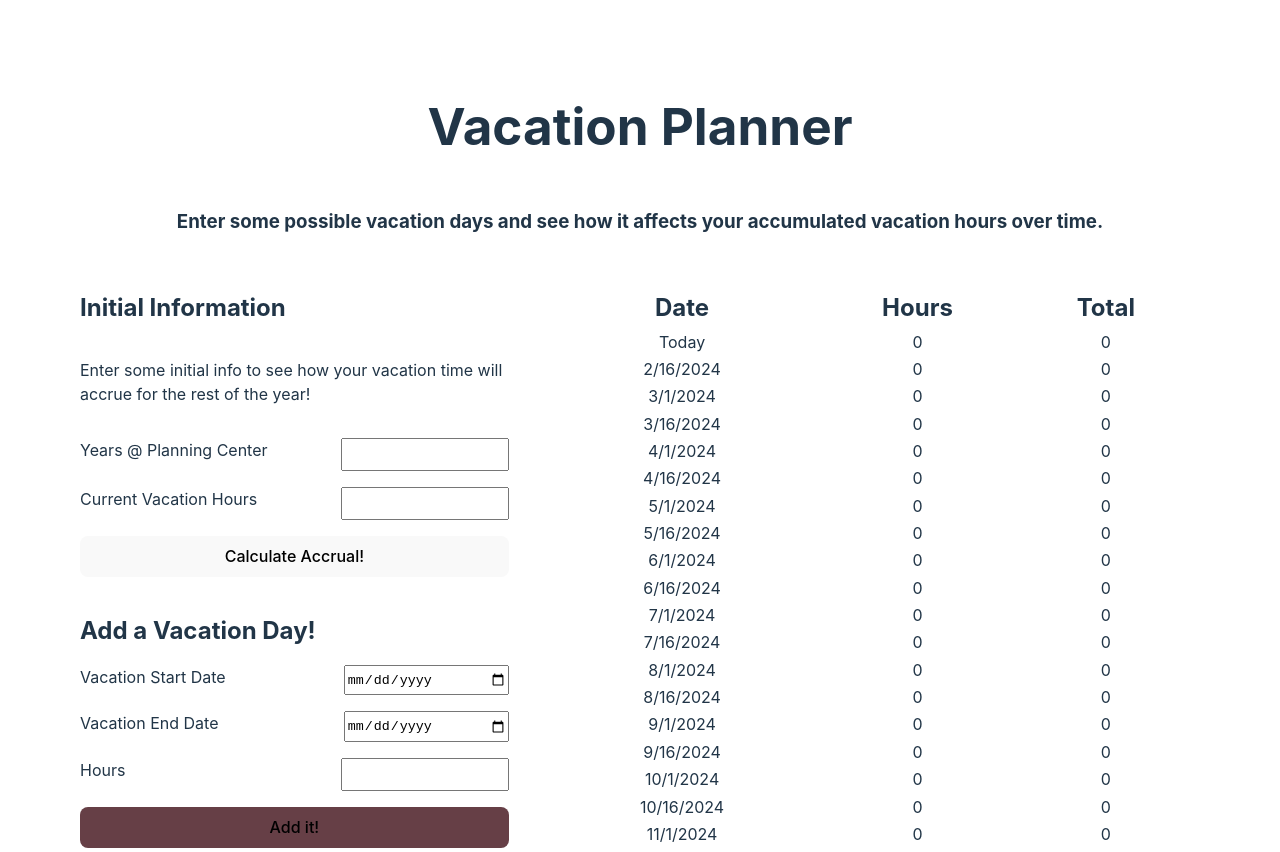
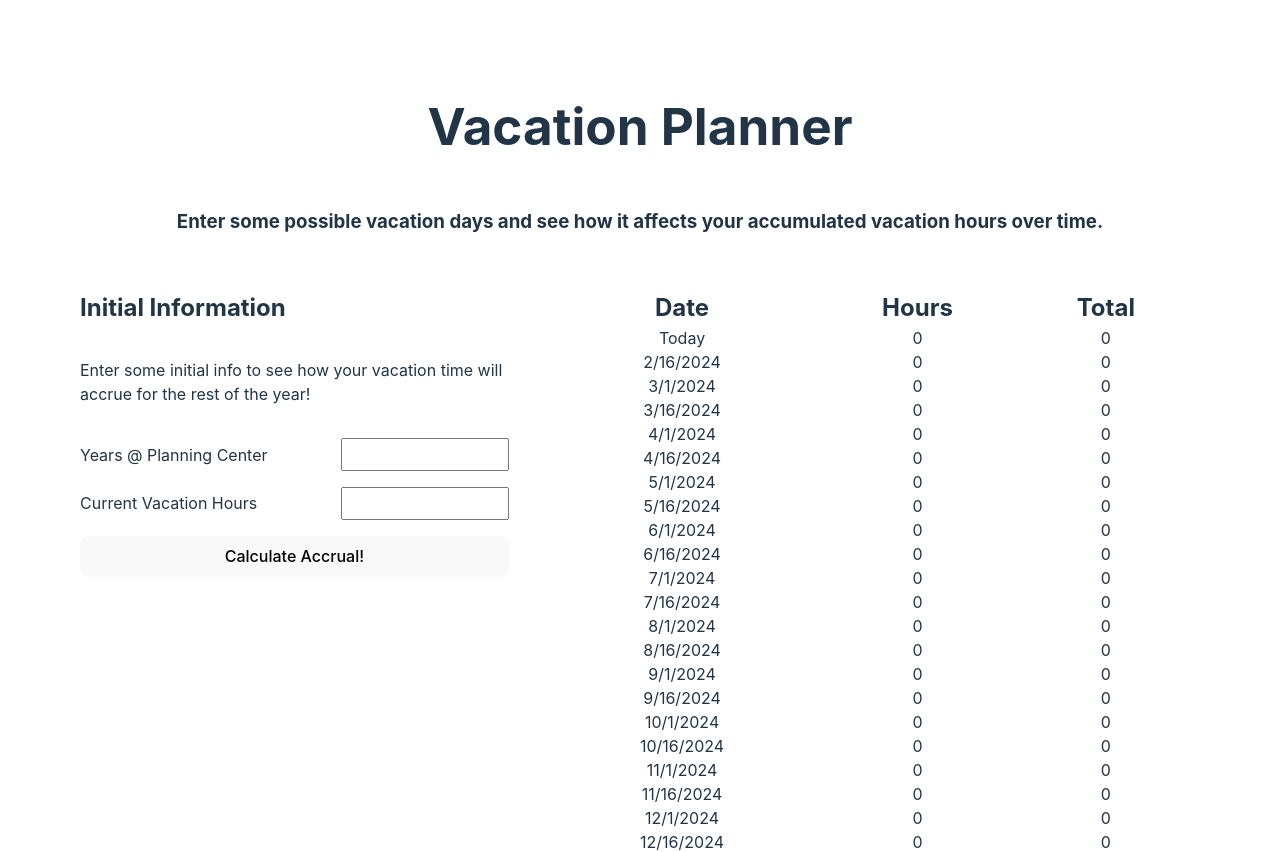
Before and after one commit to usborn116/pto-calculator, a React (Vite) app: page / in a window 1280 px wide. Shown: the top 852 px of the page. Built offline with nearby package versions, Linux system fonts and the light colour scheme.

Commit message:
updates dates in state and adds to array upon submit

```diff
--- a/src/App.css
+++ b/src/App.css
@@ -61,9 +61,10 @@ h2{
   color: lightgreen;
 }
 
-.pair{
+.pair, .hr-pair{
   display: flex;
   justify-content: space-between;
+  align-items: center;
   gap: 2em;
 }
 
@@ -106,15 +107,17 @@ input[type='number'], input[type='date']{
     font-size: 0.9em;
   }
 
-  .pair{
+  .pair, .hr-pair{
     flex-direction: column;
     gap: 0.5em;
+    align-items: flex-start;
   }
 
   .row{
     gap: 0.25em;
     text-align: right;
   }
+
 }
 
 .form > form{
--- a/src/App.tsx
+++ b/src/App.tsx
@@ -36,13 +36,11 @@ function App() {
 
   const table = (
     <div className="table">
-
       <div className="row" id="header">
         <h2>Date</h2>
         <h2>Hours</h2>
         <h2>Total</h2>
       </div>
-
       {hrsArr.map((f, i) => (
         <div className={`row ${f.overMax ? 'over' : ''} ${f.payday ? '' : 'vacay'}`} key={i}>
           <div>{i == 0 ? "Today" : f.date.toLocaleDateString('en-us', { timeZone: 'UTC'})}</div>
@@ -51,20 +49,22 @@ function App() {
         </div>
         )
       )}
-
     </div>
   )
 
   const handleChange = async (e: React.ChangeEvent<HTMLInputElement>) => {
-    const name = e.target.name
-    const value = name == 'date' ? new Date(e.target?.value) : 0 - Number(e.target?.value)
-    setAdded(values => ({...values, [name]: value}))
+    const id = e.target.name.split('-')[0]
+    const value = 0 - Number(e.target?.value)
+    added[Number(id)]['hrs'] = value
+    setAdded([...added])
   }
 
-  const handleStartEndChange = async (e: React.ChangeEvent<HTMLInputElement>) => {
-    const name = e.target.name
-    const value = new Date(new Date(e.target?.value).toLocaleDateString('en-us', { timeZone: 'UTC'}))
-    setStartEnd(values => ({...values, [name]: value}))
+  const handleStartEndChange = (e: React.ChangeEvent<HTMLInputElement>) => {
+    const target = e.target as HTMLInputElement
+    const name = target.name
+    const value = new Date(new Date(target?.value).toLocaleDateString('en-us', { timeZone: 'UTC'}))
+    const insert = {[name]: value}
+    setStartEnd(values => ({...values, ...insert}))
   }
 
   if (startEnd.start && startEnd.end){
@@ -73,18 +73,37 @@ function App() {
       added.push({date: new Date(new Date(date).toLocaleDateString('en-us', { timeZone: 'UTC'})), hrs: 0, payday: false, overMax: false, totalHrs: 0})
       date.setDate(date.getDate() + 1)
     }
-    console.log('added', added)
   } else {
     console.log('not yet')
   }
 
-  const handleSubmit = (e: { preventDefault: () => void }) => {
+  const resetButton = () => {
+    (document.getElementById('vacayform') as HTMLFormElement).reset();
+  }
+
+  const handleSubmit = (e: React.FormEvent<HTMLFormElement>) => {
     e.preventDefault()
-    hrsArr.push(added)
+    added.forEach(a => hrsArr.push(a))
     hrsArr.sort((a, b) => a.date.getTime() - b.date.getTime())
     ptoParams()
+    setAdded([])
     setHrsArr([...hrsArr])
+    setStartEnd({start: null, end: null})
+    resetButton()
   }
+
+  const hrs = added.map((d, i) => (
+    <div key={i} className="hr-pair">
+      <label>{d.date.toLocaleDateString('en-us', { timeZone: 'UTC', weekday: 'short', month: 'short', day: 'numeric'})} Hrs</label>
+      <input type="number" max={8} name={`${i}-hrs`} onChange={handleChange}/>
+    </div>
+  ))
+
+  const endDate = startEnd.start ?
+    <div className="pair">
+      <label htmlFor="end">Vacation End Date</label>
+      <input type="date" name="end" id="end" onChange={handleStartEndChange}/>
+    </div> : ''
 
   return (
     <>
@@ -107,24 +126,20 @@ function App() {
         <div className='banner'>You accumulate {accrualTable[years]['rate']} hours per pay period, up to {accrualTable[years]['max']} hours</div> :
         ''
         }
+        { years > -1 && currHrs > -1 &&
+        <>
         <div className="form">
-            <form onSubmit={handleSubmit}>
-              <h2>Add a Vacation Day!</h2>
+            <form onSubmit={handleSubmit} id='vacayform'>
+              <h2>Add Vacation!</h2>
 
               <div className="pair">
-              <label htmlFor="start">Vacation Start Date</label><br></br>
+              <label htmlFor="start">Vacation Start Date</label>
               <input type="date" name="start" id="start" onChange={handleStartEndChange}/>
               </div>
 
-              <div className="pair">
-              <label htmlFor="end">Vacation End Date</label><br></br>
-              <input type="date" name="end" id="end" onChange={handleStartEndChange}/>
-              </div>
+              {endDate}
 
-              <div className="pair">
-              <label>Hours</label><br></br>
-              <input type="number" max={8} name="hrs" onChange={handleChange}/>
-              </div>
+              {hrs}
               <input type="submit" value="Add it!"></input>
             </form>
         </div>
@@ -132,7 +147,11 @@ function App() {
           <div className='over'>Over Max Limit</div>
           <div className='vacay'>Vacation Day!</div>
         </div>
+        </>
+        }
       </div>
+
+
         {table}
       </div>
     </>
```
